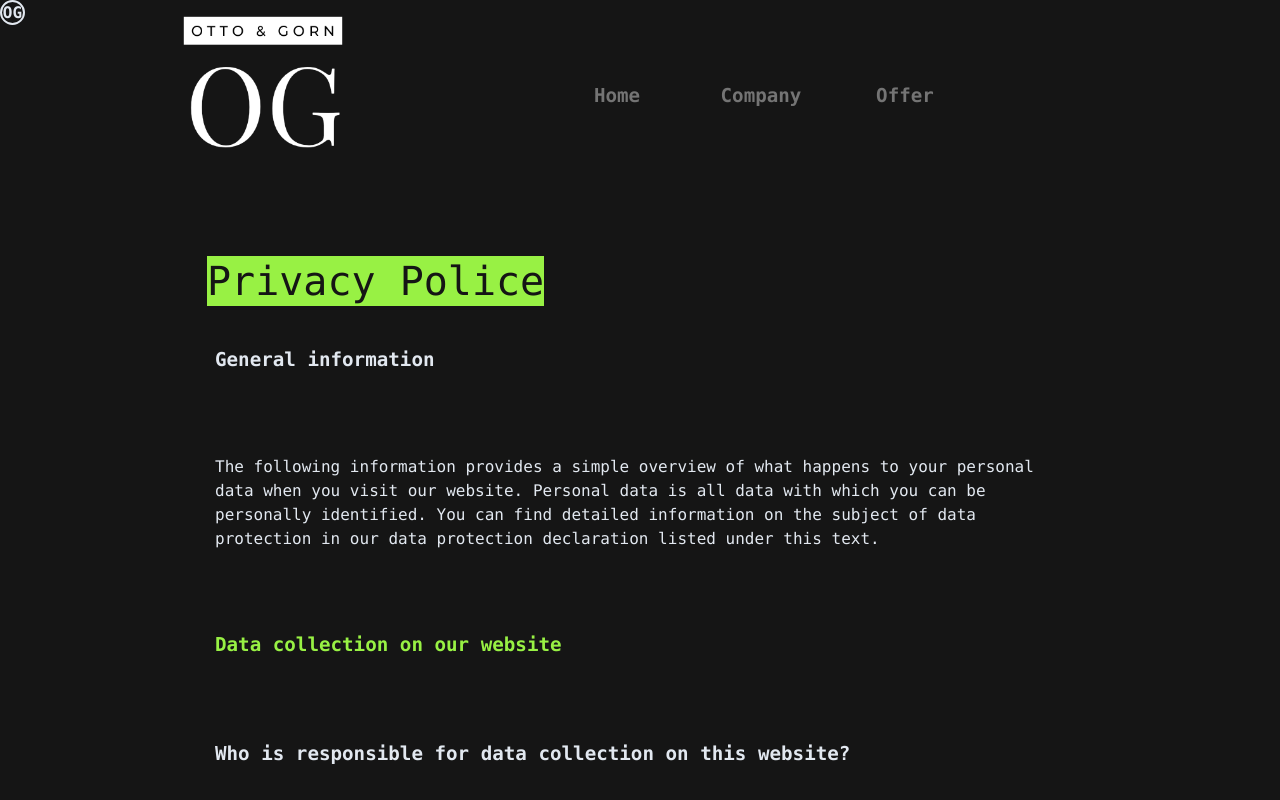
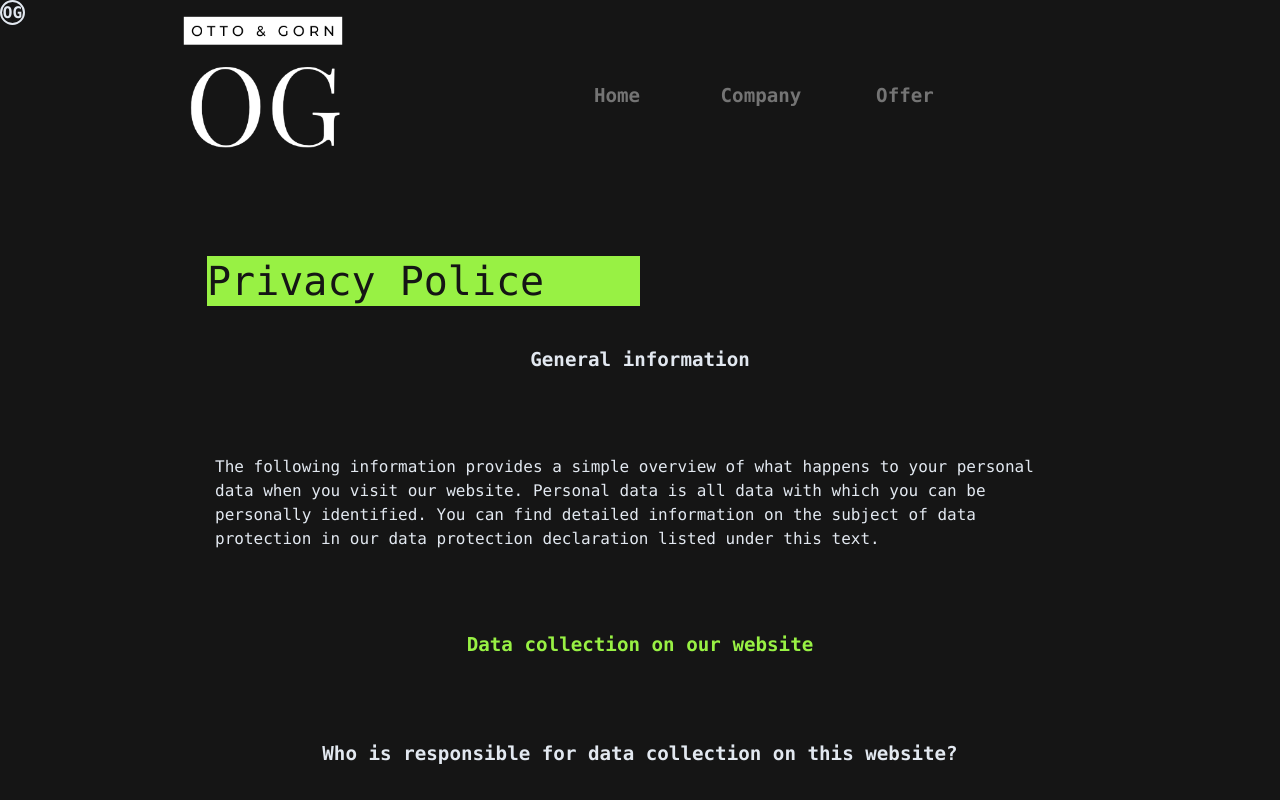
Before and after one commit to OGWebdesign/CompanyPage, a React (Vite) app: page / in a window 1280 px wide. Shown: the top 800 px of the page. Built offline with nearby package versions, Linux system fonts and the light colour scheme.

Commit message:
bufixHalfscreen

```diff
--- a/src/components/Privacy/index.tsx
+++ b/src/components/Privacy/index.tsx
@@ -3,10 +3,10 @@ import { PrivacyParagraph } from "../PrivacyParagraph"
 
 export const Privacy = () => {
     return (
-        <div className="w-full flex flex-col animate-fadeIn">
 
 
-            <Heading heading="Privacy Police" headstyle="text-[#151515] inline-block bg-[#98f144]" />
+        <div className="w-full flex flex-col justify-center items-center">
+            <Heading heading="Privacy Police" headstyle="text-[#151515] bg-[#98f144]" />
             <PrivacyParagraph
                 headline="General information"
                 text="The following information provides a simple overview of what happens to your personal data when you visit our website. Personal data is all data with which you can be personally identified.
@@ -20,7 +20,7 @@ export const Privacy = () => {
 
 
 
-            <p className="font-mono text-[#98f144]  font-semibold p-10 text-[1.2rem]">Data collection on our website</p>
+<p className="font-mono text-[#98f144]  font-semibold p-10 text-[1.2rem]">Data collection on our website</p>
             <PrivacyParagraph
                 headline="Who is responsible for data collection on this website?"
                 text="The data processing on this website is carried out by the website operator. You can find his contact details in the imprint of this website."
@@ -54,7 +54,7 @@ export const Privacy = () => {
 
 
 
-            <p className="font-mono text-[#98f144]  font-semibold p-10 text-[1.2rem]">General information and mandatory information</p>
+<p className="font-mono text-[#98f144]  font-semibold p-10 text-[1.2rem]">General information and mandatory information</p>
             <PrivacyParagraph
                 headline="Privacy"
                 text="The operators of these pages take the protection of your personal data very seriously. We treat your personal data confidentially and in accordance with the statutory data protection regulations and this data protection declaration.
@@ -187,7 +187,7 @@ export const Privacy = () => {
             <PrivacyParagraph
                 headline="Objection against data collection"
                 text="You can prevent Google Analytics from collecting your data by clicking on the following link. An opt-out cookie will be set that prevents your data from being collected on future visits to this website: Deactivate Google Analytics.
-                You can find more information about how Google Analytics handles user data in Google's privacy policy: https://support.google.com/analytics/answer/6004245?hl=de."
+                You can find more information about how Google Analytics handles user data in Google's privacy policy"
                 withHead={true}
             ></PrivacyParagraph>
 
```
